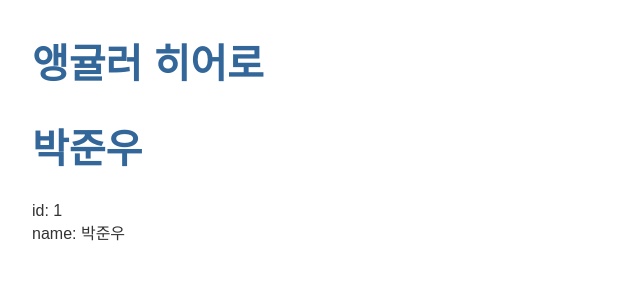
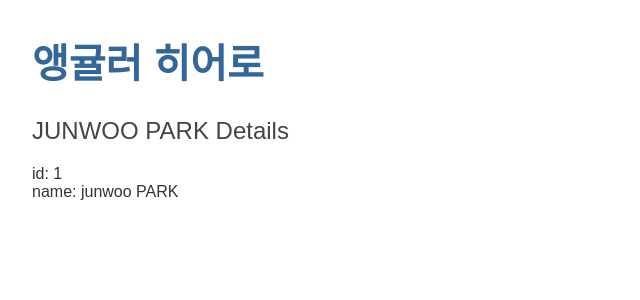
Before and after one commit to JUNWOO45/angular-heroes, an Angular app: page / in a window 1280 px wide. Shown: the top 300 px of the page, without its empty margins (0-640 px from the left). Built offline with nearby package versions, Linux system fonts and the light colour scheme.

Commit message:
파이프 사용해서 대문자로 표시

```diff
--- a/src/app/heroes/heroes.component.html
+++ b/src/app/heroes/heroes.component.html
@@ -1,6 +1,6 @@
-<h1>
-  {{ hero.name }}
-</h1>
+<h2>
+  {{ hero.name | uppercase }} Details
+</h2>
 <div>
   <span>id: </span>
   {{ hero.id }}
--- a/src/app/heroes/heroes.component.ts
+++ b/src/app/heroes/heroes.component.ts
@@ -10,7 +10,7 @@ export class HeroesComponent implements OnInit {
 
   hero: Hero = {
     id: 1,
-    name: '박준우'
+    name: 'junwoo PARK'
   };
 
   constructor() { }
```
